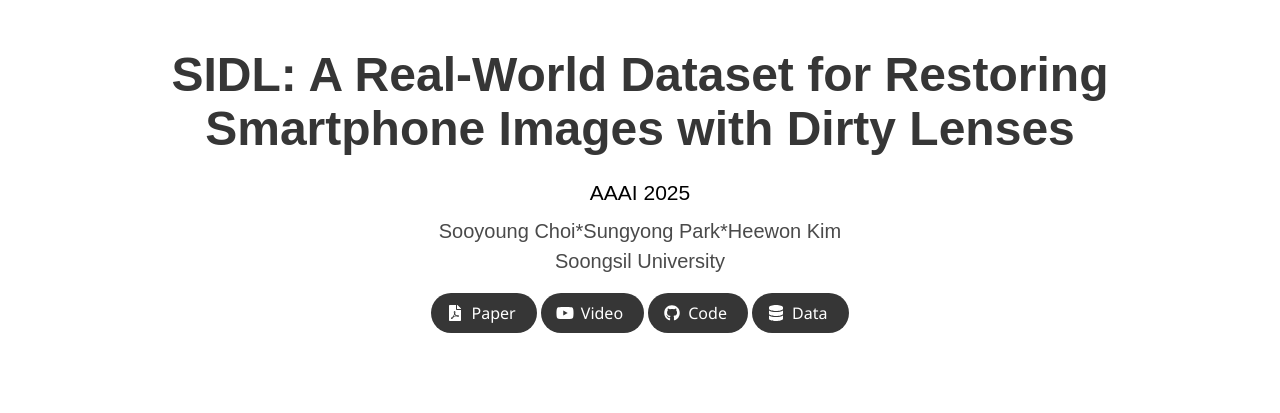
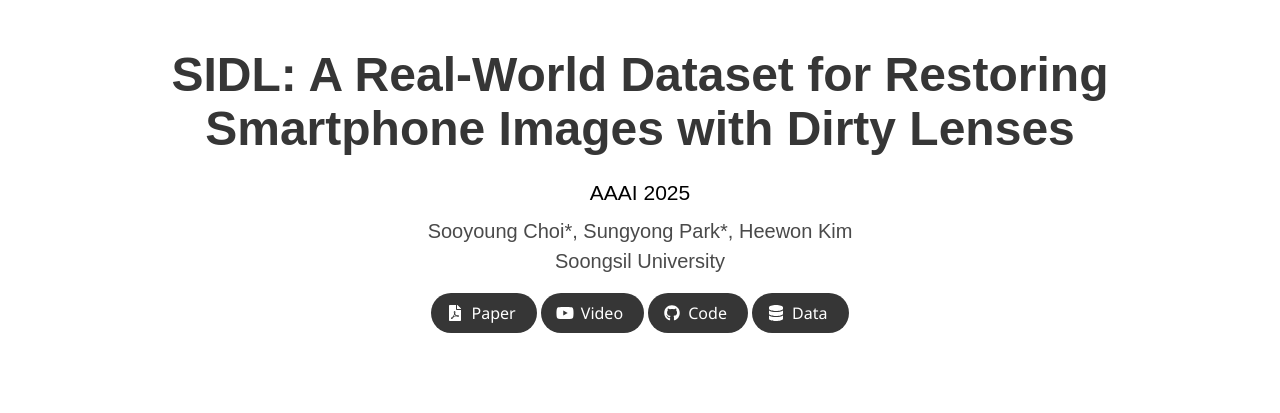
Before and after one commit to sidl-benchmark/sidl-benchmark.github.io, a Jekyll site: the page built from index.md, in a window 1280 px wide. Shown: the top 413 px of the page. Built offline with Jekyll 4.4.1, drawn with Linux system fonts in a browser that asks for light colours; some web fonts are replaced.

```diff
--- a/index.md
+++ b/index.md
@@ -3,10 +3,7 @@ layout: project_page
 permalink: /
 title: "SIDL: A Real-World Dataset for Restoring Smartphone Images with Dirty Lenses"
 presentation: "AAAI 2025"
-authors:
-  - Sooyoung Choi*
-  - Sungyong Park*
-  - Heewon Kim
+authors: "Sooyoung Choi*,  Sungyong Park*,  Heewon Kim"
 affiliations:
   - Soongsil University
 paper: "https://ojs.aaai.org/index.php/AAAI/article/view/32257"
```
